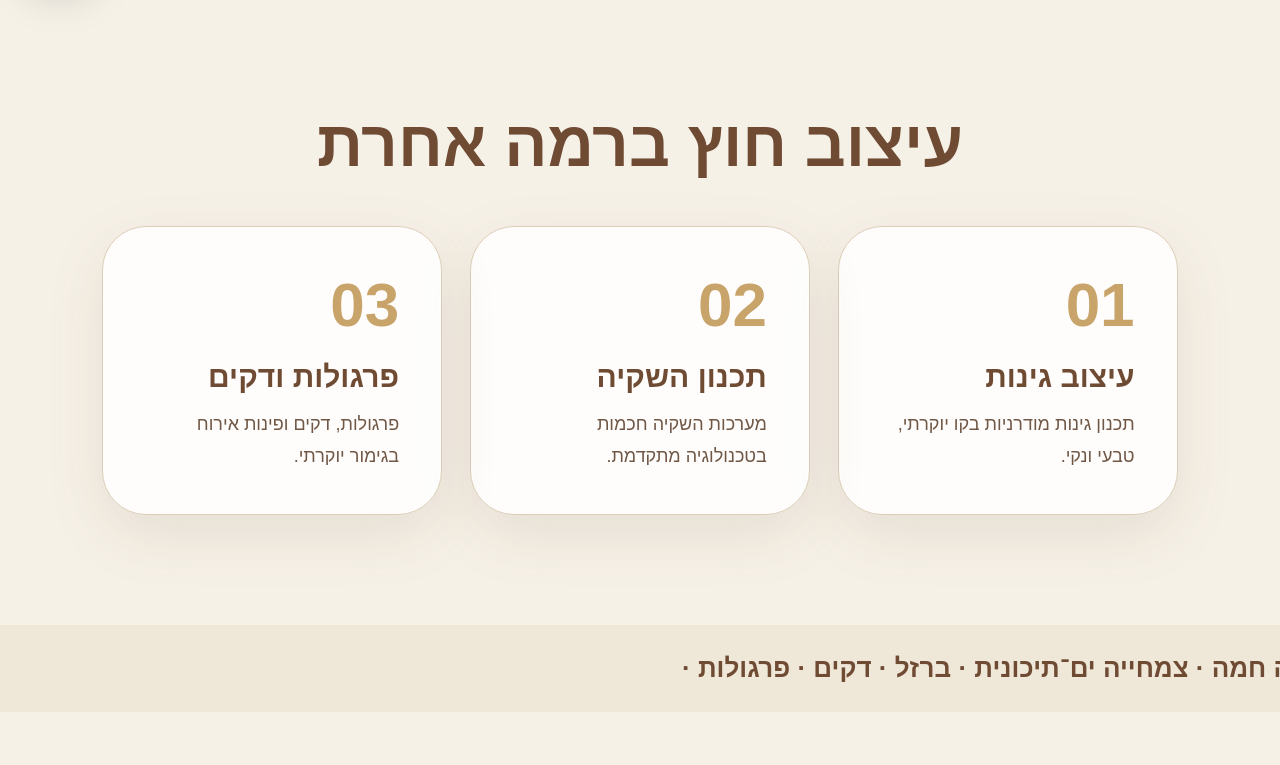
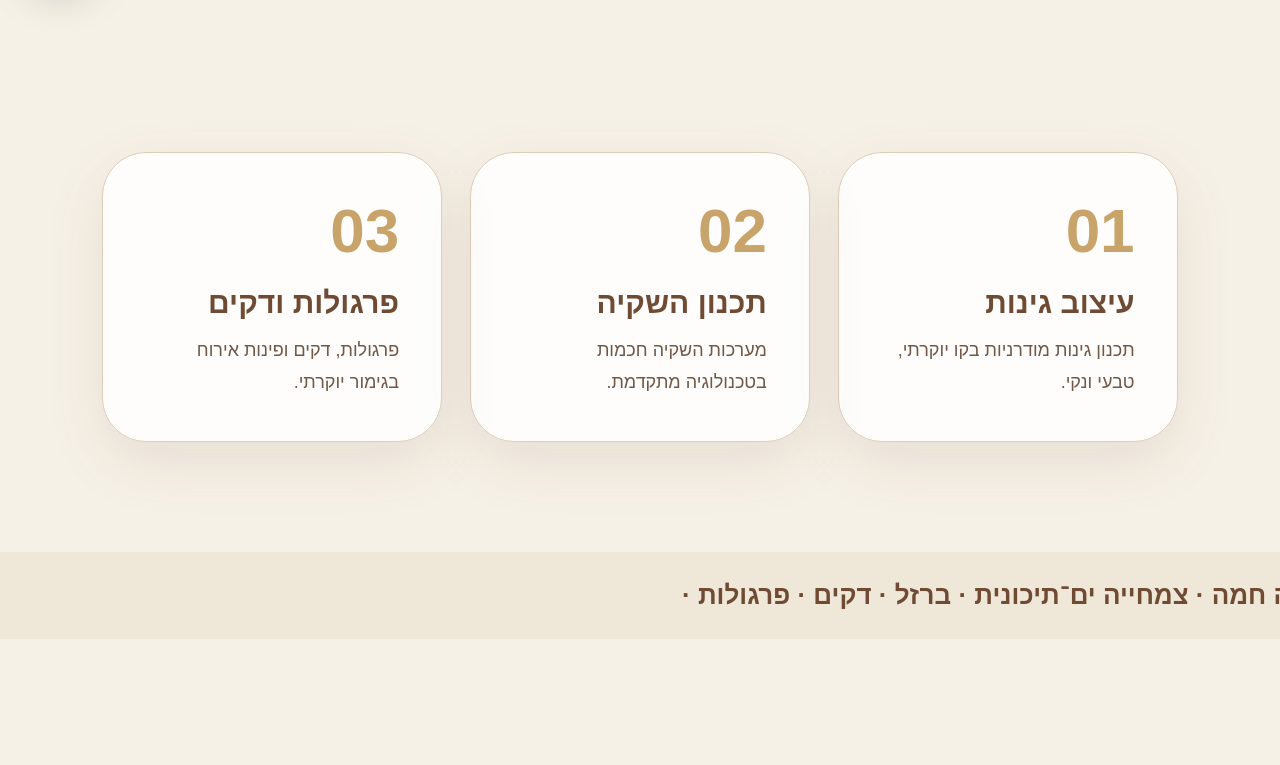
Before and after one commit to Ofir8169/wildman-ai, a React (Vite) app in the folder wildman-react/: page / in a window 1280 px wide. Shown: the part 802-1567 px from the top of the page. Built offline with nearby package versions, Linux system fonts and the light colour scheme.

Commit message:
premium ui update

```diff
--- a/wildman-react/src/App.jsx
+++ b/wildman-react/src/App.jsx
@@ -101,7 +101,7 @@ export default function App() {
           viewport={{ once: true }}
           transition={{ duration: 0.8 }}
         >
-          עיצוב חוץ ברמה אחרת
+
         </motion.div>
 
         <div className="cards">
@@ -208,7 +208,7 @@ export default function App() {
           <div className="title">
             רוצים להפוך את החצר
             <br />
-            למרחב יוקרתי?
+            למרחב טבע?
           </div>
 
           <p>
```
